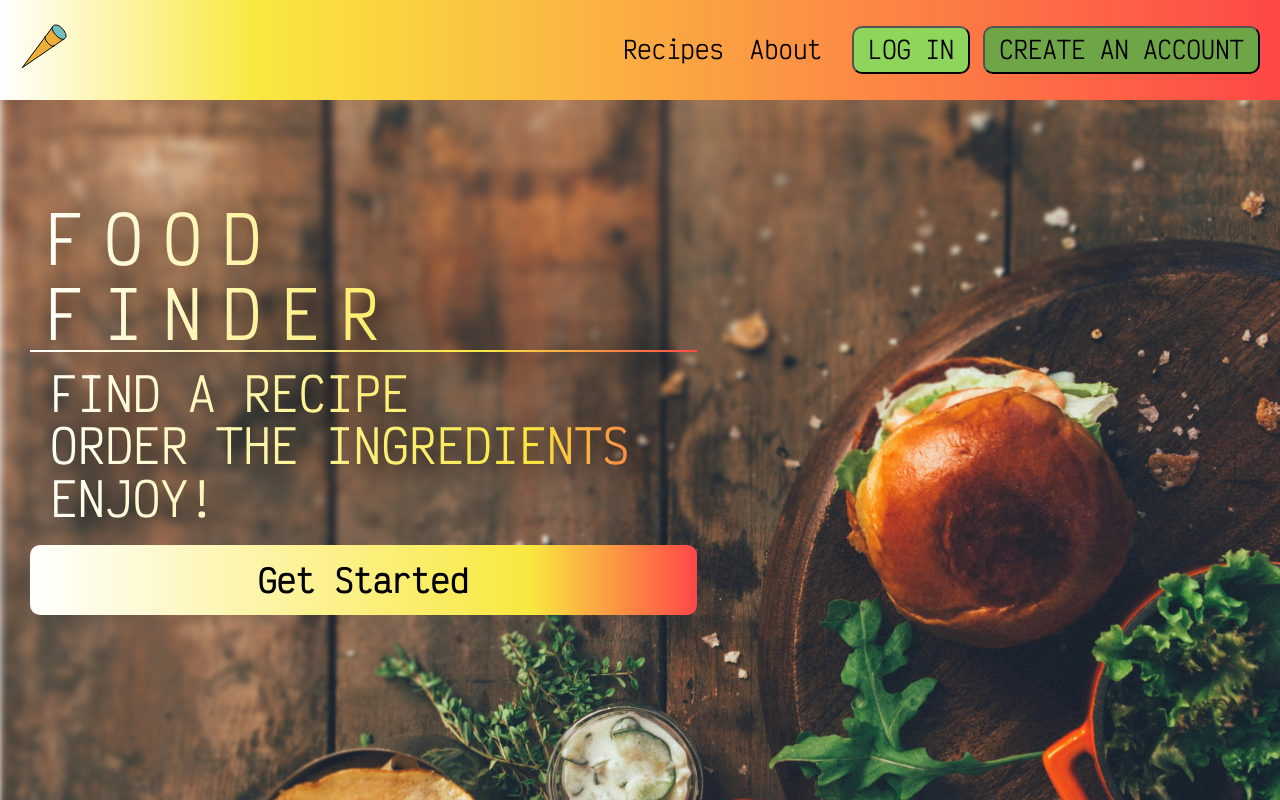
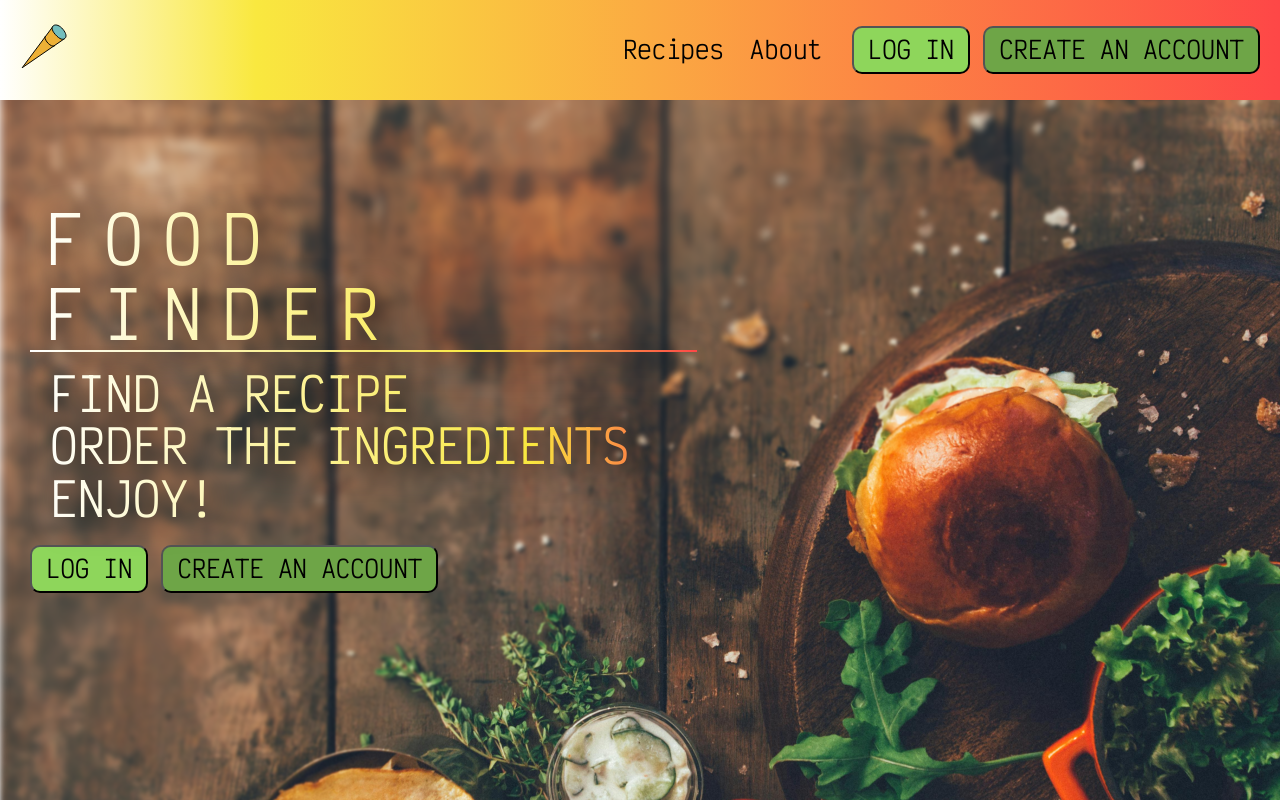
Before and after one commit to RyBCreates/food-finder, a React (Vite) app: page / in a window 1280 px wide. Built offline with nearby package versions, Linux system fonts and the light colour scheme.

Commit message:
Added Auth Buttons and fixed styling in surrounding elements

```diff
--- a/src/components/App/App.jsx
+++ b/src/components/App/App.jsx
@@ -243,7 +243,7 @@ function App() {
               handleRegisterClick={handleRegisterClick}
             />
             <Routes>
-              <Route path="/" element={<Home />} />
+              <Route path="/" element={<Home isLoggedIn={isLoggedIn} />} />
               <Route
                 path="/recipes"
                 element={
@@ -255,6 +255,7 @@ function App() {
                     recipe2={recipe2}
                     passesLeft={passesLeft}
                     cardVariant={cardVariant}
+                    isLoggedIn={isLoggedIn}
                   />
                 }
               />
--- a/src/components/AuthButtons/AuthButtons.css
+++ b/src/components/AuthButtons/AuthButtons.css
@@ -1,5 +1,4 @@
 .auth {
-  margin-left: 30px;
   display: flex;
   gap: 13px;
 }
--- a/src/components/Header/Header.css
+++ b/src/components/Header/Header.css
@@ -33,7 +33,7 @@
   background: white;
   border: 1px solid black;
   border-radius: 10px;
-  margin: 18px 0 18px 30px;
+  margin: 18px 0;
   padding: 10px;
   gap: 10px;
   cursor: pointer;
--- a/src/components/Home/Home.css
+++ b/src/components/Home/Home.css
@@ -44,13 +44,16 @@
   margin: 0 0 0 20px;
 }
 
+.home__subtext:last-of-type {
+  margin-bottom: 20px;
+}
+
 .home__button {
   position: relative;
   overflow: hidden;
   border: none;
   border-radius: 10px;
   height: 70px;
-  margin-top: 20px;
   padding: 0 30px;
   font-weight: bold;
   background: linear-gradient(to right, #fff 0%, #f9e83f 75%, #fe4747 100%);
--- a/src/components/Home/Home.jsx
+++ b/src/components/Home/Home.jsx
@@ -1,7 +1,8 @@
 import { Link } from "react-router-dom";
 import "./Home.css";
+import AuthButtons from "../AuthButtons/AuthButtons";
 
-function Home() {
+function Home({ isLoggedIn }) {
   return (
     <section className="home">
       <div className="home__content">
@@ -11,9 +12,13 @@ function Home() {
           <p className="home__subtext">ORDER THE INGREDIENTS</p>
           <p className="home__subtext">ENJOY!</p>
         </div>
-        <Link to="/recipes" className="home__button">
-          Get Started
-        </Link>
+        {isLoggedIn ? (
+          <Link to="/recipes" className="home__button">
+            Get Started
+          </Link>
+        ) : (
+          <AuthButtons />
+        )}
       </div>
     </section>
   );
--- a/src/components/Navbar/Navbar.css
+++ b/src/components/Navbar/Navbar.css
@@ -2,6 +2,7 @@
   display: flex;
   justify-content: center;
   align-items: center;
+  margin-right: 30px;
 }
 .navbar__links {
   list-style: none;
--- a/src/components/ProfileSettings/ProfileSettings.css
+++ b/src/components/ProfileSettings/ProfileSettings.css
@@ -51,7 +51,13 @@
 .profile-settings__logout-button {
   background-color: transparent;
   border: none;
-  color: red;
+  color: rgb(198, 0, 0);
   padding: 0;
   margin: 30px 0 0 60px;
 }
+
+.profile-settings__logout-button:hover {
+  cursor: pointer;
+  color: rgb(255, 103, 103);
+  scale: 1.1;
+}
--- a/src/components/Recipes/Recipes.jsx
+++ b/src/components/Recipes/Recipes.jsx
@@ -1,3 +1,4 @@
+import AuthButtons from "../AuthButtons/AuthButtons";
 import RecipeCard from "../RecipeCard/RecipeCard";
 import "./Recipes.css";
 
@@ -8,10 +9,13 @@ function Recipes({
   recipe1,
   recipe2,
   passesLeft,
+  isLoggedIn,
 }) {
   return (
     <section className="recipes app__section">
       <h2 className="recipes__title">Recipes On The Menu Today</h2>
+      {isLoggedIn ? (
+        <>
           <p className="recipes__passes">Passes left: {passesLeft}</p>
           <ul className="recipes__card-list">
             {recipe1 && recipe2 && (
@@ -34,6 +38,15 @@ function Recipes({
               </>
             )}
           </ul>
+        </>
+      ) : (
+        <>
+          <p>
+            To Enjoy fresh new Recipes everyday, create an account or Sign in!
+          </p>
+          <AuthButtons />
+        </>
+      )}
     </section>
   );
 }
```
Lines whose indentation alone changed are shown as unchanged.
